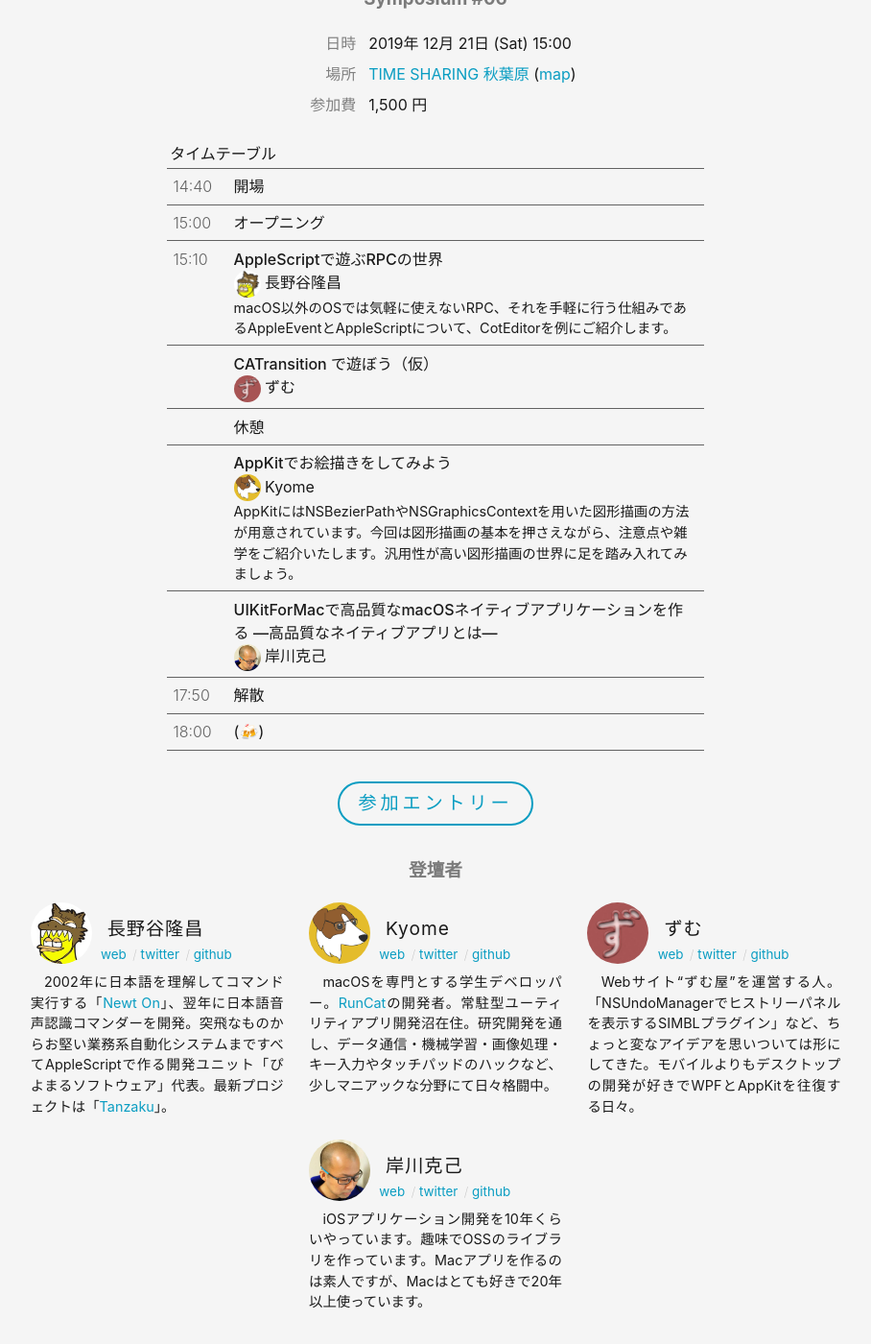
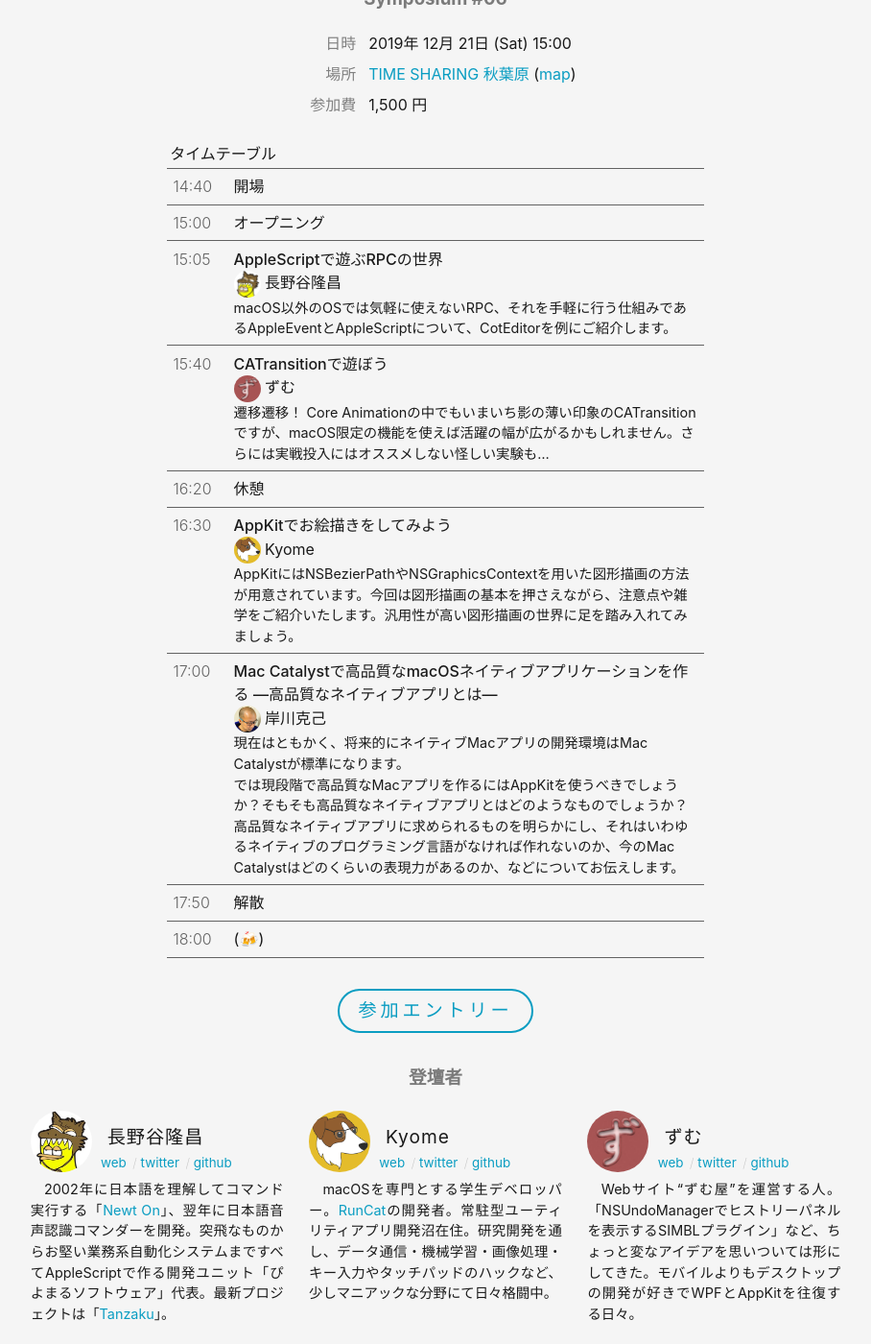
Before and after one commit to macOS-native/macos-native.github.io, a Jekyll site: the page built from index.md, in a window 1280 px wide and 1400 px high, scrolled down 619 px. Shown: the whole window at 96% size, without its empty margins (186-1094 px from the left). Built offline with Jekyll 4.4.1, drawn with Linux system fonts in a browser that asks for light colours.

Commit message:
Update timetable for symposium 06

```diff
--- a/_data/events.yml
+++ b/_data/events.yml
@@ -13,32 +13,40 @@ symposium_06:
       title: "開場"
     - time: "15:00"
       title: "オープニング"
-    - time: "15:10"
+    - time: "15:05"
       title: "AppleScriptで遊ぶRPCの世界"
       presenter:
         name: 長野谷隆昌
         avatar: piyomaru
       description: |
         macOS以外のOSでは気軽に使えないRPC、それを手軽に行う仕組みであるAppleEventとAppleScriptについて、CotEditorを例にご紹介します。
-    - time: ""
-      title: "CATransition で遊ぼう（仮）"
+    - time: "15:40"
+      title: "CATransitionで遊ぼう"
       presenter:
         name: ずむ
         avatar: zumuya
-    - time: ""
+      description: |
+        遷移遷移！ Core Animationの中でもいまいち影の薄い印象のCATransitionですが、macOS限定の機能を使えば活躍の幅が広がるかもしれません。さらには実戦投入にはオススメしない怪しい実験も...
+    - time: "16:20"
       title: "休憩"
-    - time: ""
+    - time: "16:30"
       title: "AppKitでお絵描きをしてみよう"
       presenter:
         name: Kyome
         avatar: kyome
       description: |
         AppKitにはNSBezierPathやNSGraphicsContextを用いた図形描画の方法が用意されています。今回は図形描画の基本を押さえながら、注意点や雑学をご紹介いたします。汎用性が高い図形描画の世界に足を踏み入れてみましょう。
-    - time: ""
-      title: "UIKitForMacで高品質なmacOSネイティブアプリケーションを作る —高品質なネイティブアプリとは—"
+    - time: "17:00"
+      title: "Mac Catalystで高品質なmacOSネイティブアプリケーションを作る —高品質なネイティブアプリとは—"
       presenter:
         name: 岸川克己
         avatar: kishikawakatsumi
+      description: |
+        現在はともかく、将来的にネイティブMacアプリの開発環境はMac Catalystが標準になります。
+
+        では現段階で高品質なMacアプリを作るにはAppKitを使うべきでしょうか？そもそも高品質なネイティブアプリとはどのようなものでしょうか？
+
+        高品質なネイティブアプリに求められるものを明らかにし、それはいわゆるネイティブのプログラミング言語がなければ作れないのか、今のMac Catalystはどのくらいの表現力があるのか、などについてお伝えします。
     - time: "17:50"
       title: "解散"
     - time: "18:00"
```
